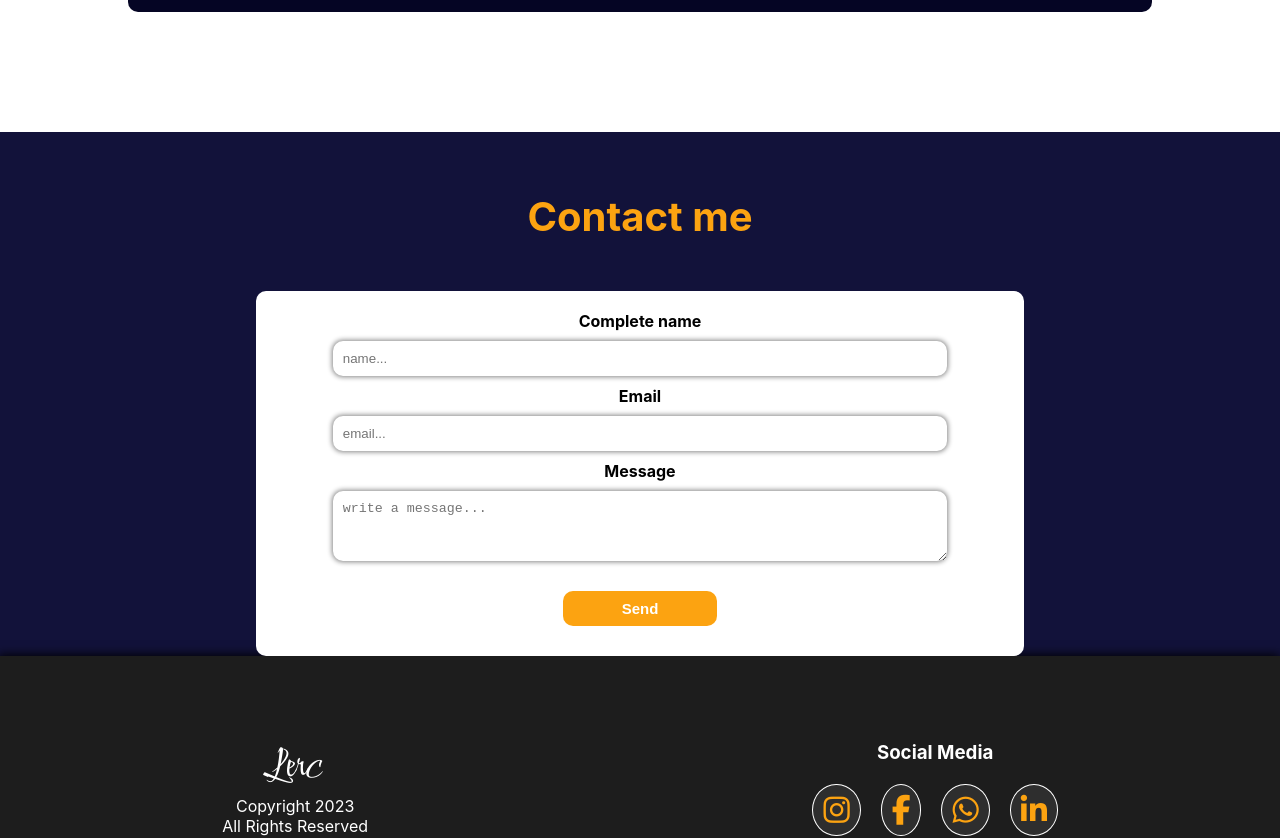
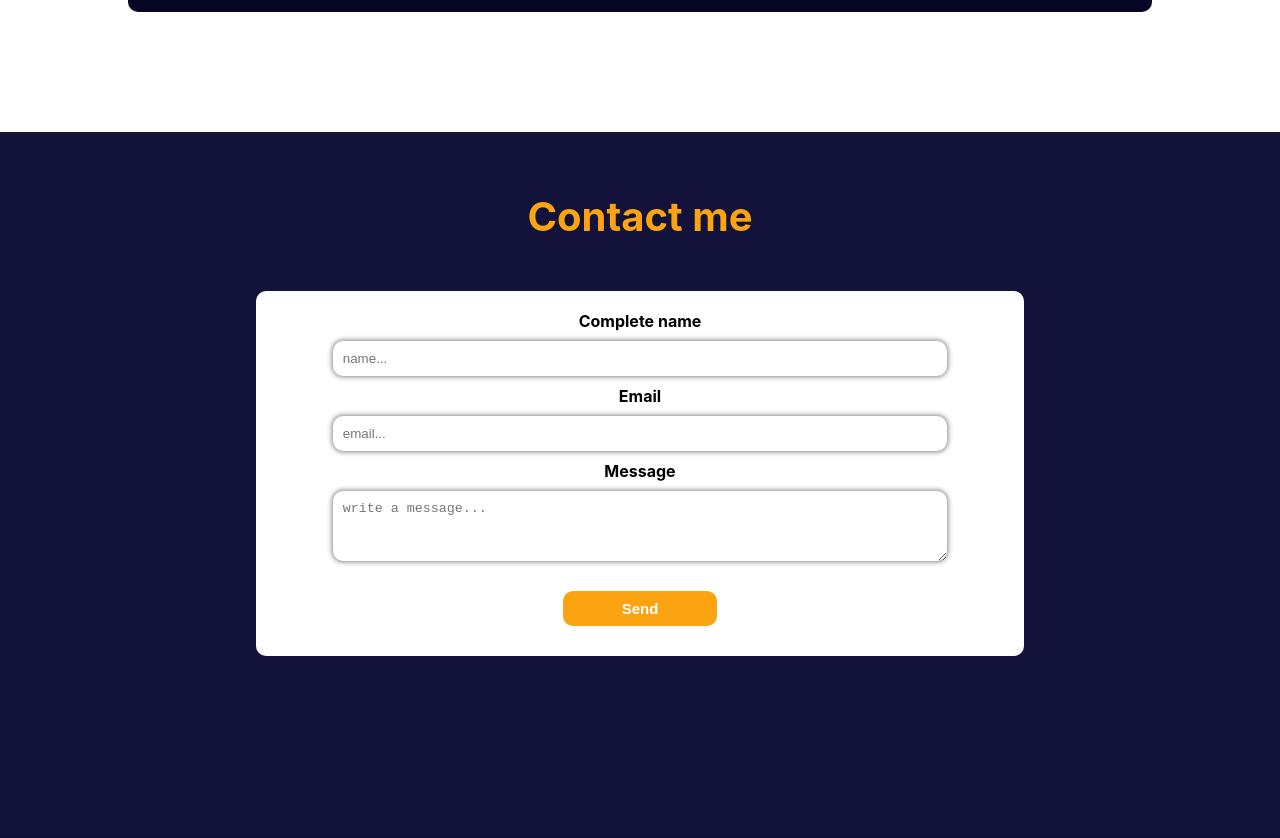
Before and after one commit to lerc7689/Portfolio_Lerc, a React (Vite) app: page / in a window 1280 px wide. Shown: the part 2775-3613 px from the top of the page. Built offline with nearby package versions, Linux system fonts and the light colour scheme.

Commit message:
contact height1

```diff
--- a/src/components/ContactMe/ContactMe.css
+++ b/src/components/ContactMe/ContactMe.css
@@ -1,6 +1,6 @@
 .contactMeContainer{
     padding-top: 60px;
-    max-height: 100vh;
+    height: 90vh;
     background-color: rgb(18, 18, 58);
     display: flex;
     flex-direction: column;
```
